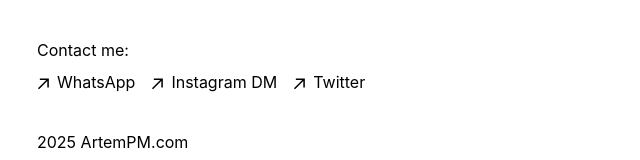
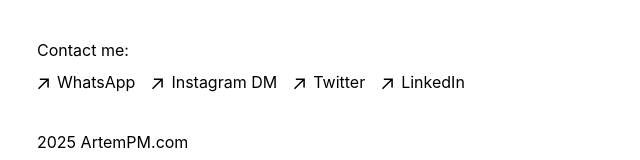
Before and after one commit to z97/my-cv, a Next.js app: page / in a window 1280 px wide. Shown: the part 778-938 px from the top of the page, without its empty margins (315-955 px from the left). Built offline with nearby package versions, Linux system fonts and the light colour scheme.

Commit message:
Update footer.tsx

```diff
--- a/app/components/footer.tsx
+++ b/app/components/footer.tsx
@@ -55,6 +55,17 @@
             <p className="ml-2 h-7">Twitter</p>
           </a>
         </li>
+        <li>
+          <a
+            className="flex items-center transition-all hover:font-bold"
+            rel="noopener noreferrer"
+            target="_blank"
+            href="www.linkedin.com/in/artempm"
+          >
+            <ArrowIcon />
+            <p className="ml-2 h-7">LinkedIn</p>
+          </a>
+        </li>
       </ul>
       <p className="mt-8 font-normal">
         {new Date().getFullYear()} ArtemPM.com
```
